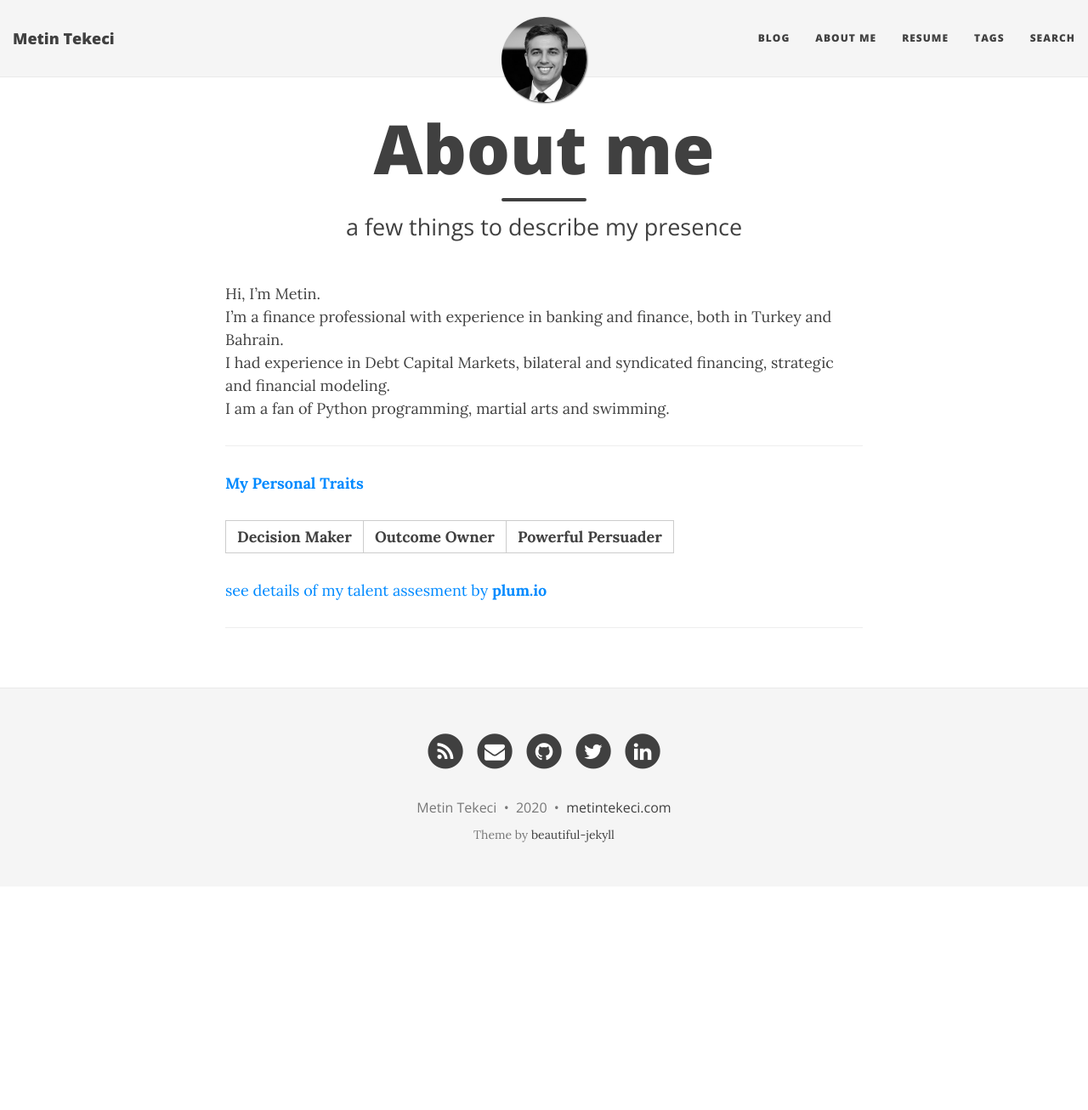
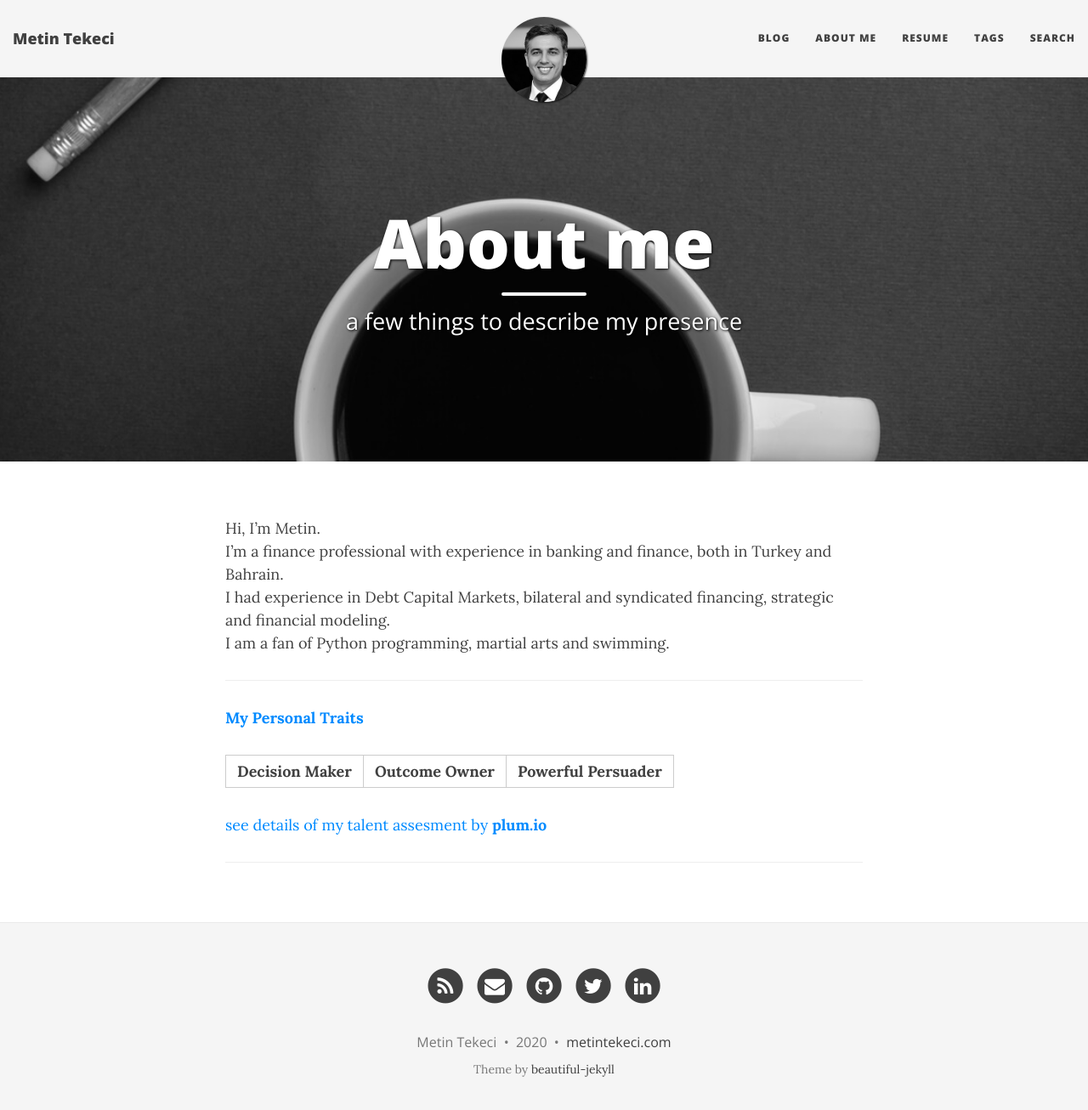
Before and after one commit to metintekeci/metintekeci.github.io, a Jekyll site: the page built from aboutme.md, in a window 1280 px wide and 1319 px high. Shown: the top 1306 px of the window at 85% size. Built offline with Jekyll 4.4.1, drawn with Linux system fonts in a browser that asks for light colours; nearby versions of some CDN libraries.

Commit message:
edit about.md add img think-together.jpg

```diff
--- a/aboutme.md
+++ b/aboutme.md
@@ -2,6 +2,7 @@
 layout: page
 title: About me
 subtitle: a few things to describe my presence
+bigimg: /img/think-together.jpg
 ---
 
 Hi, I’m Metin.
```
Also changed, not shown: img/think-together.jpg (added).
